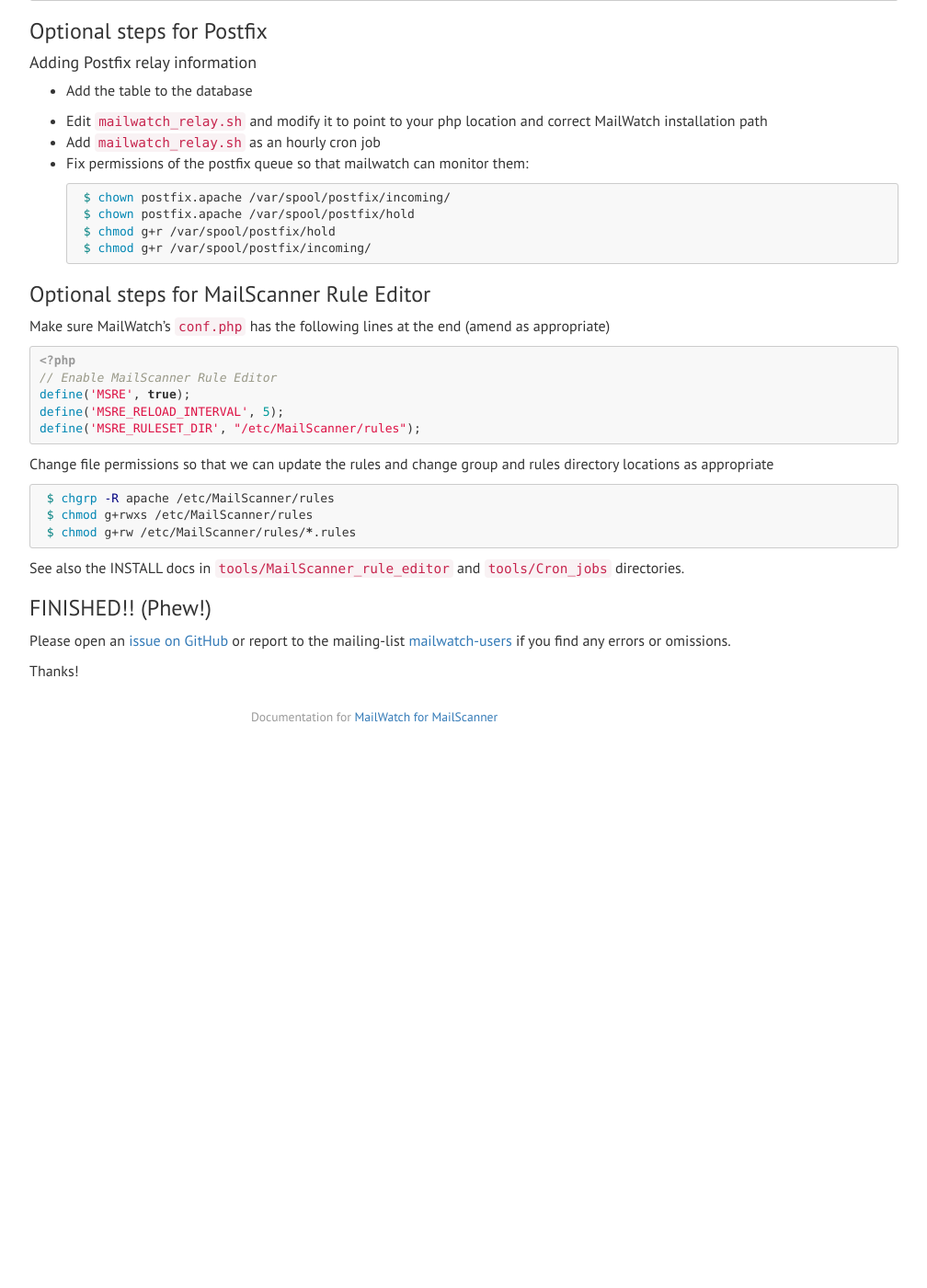
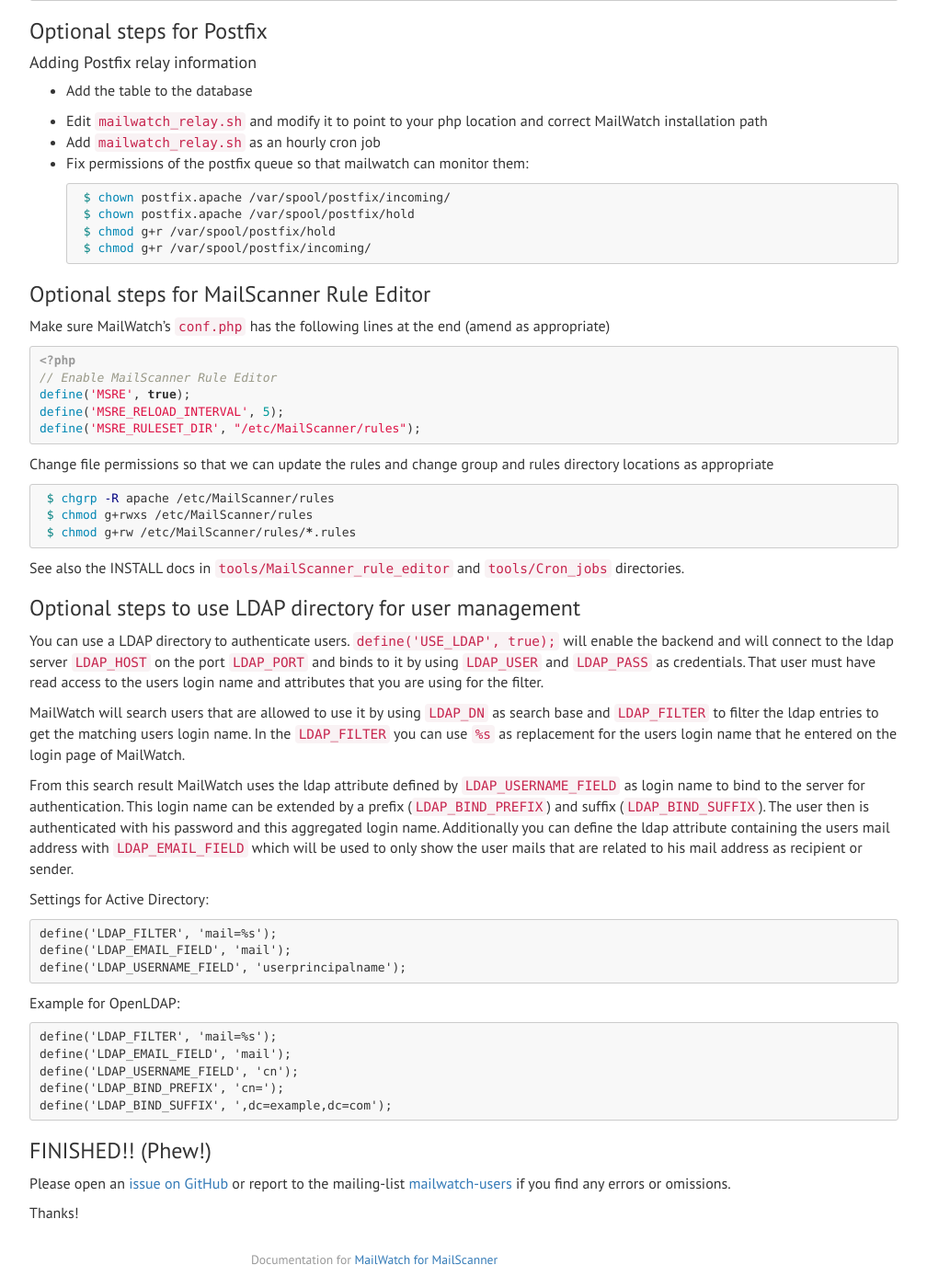
Before and after one commit to mailwatch/mailwatch-docs, a Jekyll site: the page built from _posts/2014-07-29-installing.md, in a window 1280 px wide and 1400 px high, scrolled down 5243 px. Shown: the whole window at 92% size, without its empty margins (233-1241 px from the left). Built offline with Jekyll 4.4.1, drawn with Linux system fonts in a browser that asks for light colours; nearby versions of some CDN libraries; before the commit the page ends 6053 px from its top, so only the background shows below that.

Commit message:
Explain LDAP config

````diff
--- a/_posts/2014-07-29-installing.md
+++ b/_posts/2014-07-29-installing.md
@@ -332,6 +332,30 @@ Change file permissions so that we can update the rules and change group and rul
 
 See also the INSTALL docs in `tools/MailScanner_rule_editor` and `tools/Cron_jobs` directories.
 
+### Optional steps to use LDAP directory for user management
+
+You can use a LDAP directory to authenticate users. `define('USE_LDAP', true);` will enable the backend and will connect to the ldap server `LDAP_HOST` on the port `LDAP_PORT` and binds to it by using `LDAP_USER` and `LDAP_PASS` as credentials. That user must have read access to the users login name and attributes that you are using for the filter.
+
+MailWatch will search users that are allowed to use it by using `LDAP_DN` as search base and `LDAP_FILTER` to filter the ldap entries to get the matching users login name. In the `LDAP_FILTER` you can use `%s` as replacement for the users login name that he entered on the login page of MailWatch.
+
+From this search result MailWatch uses the ldap attribute defined by `LDAP_USERNAME_FIELD` as login name to bind to the server for authentication. This login name can be extended by a prefix (`LDAP_BIND_PREFIX`) and suffix (`LDAP_BIND_SUFFIX`). The user then is authenticated with his password and this aggregated login name. Additionally you can define the ldap attribute containing the users mail address with `LDAP_EMAIL_FIELD` which will be used to only show the user mails that are related to his mail address as recipient or sender.
+
+Settings for Active Directory:
+```
+define('LDAP_FILTER', 'mail=%s');
+define('LDAP_EMAIL_FIELD', 'mail');
+define('LDAP_USERNAME_FIELD', 'userprincipalname');
+```
+<!--%TODO check openldap settings-->
+Example for OpenLDAP:
+```
+define('LDAP_FILTER', 'mail=%s');
+define('LDAP_EMAIL_FIELD', 'mail');
+define('LDAP_USERNAME_FIELD', 'cn');
+define('LDAP_BIND_PREFIX', 'cn=');
+define('LDAP_BIND_SUFFIX', ',dc=example,dc=com');
+```
+
 ### FINISHED!! (Phew!)
 
 Please open an [issue on GitHub](https://github.com/mailwatch/1.2.0/issues) or report to the mailing-list [mailwatch-users](http://lists.sourceforge.net/lists/listinfo/mailwatch-users) if you find any errors or omissions.
````
